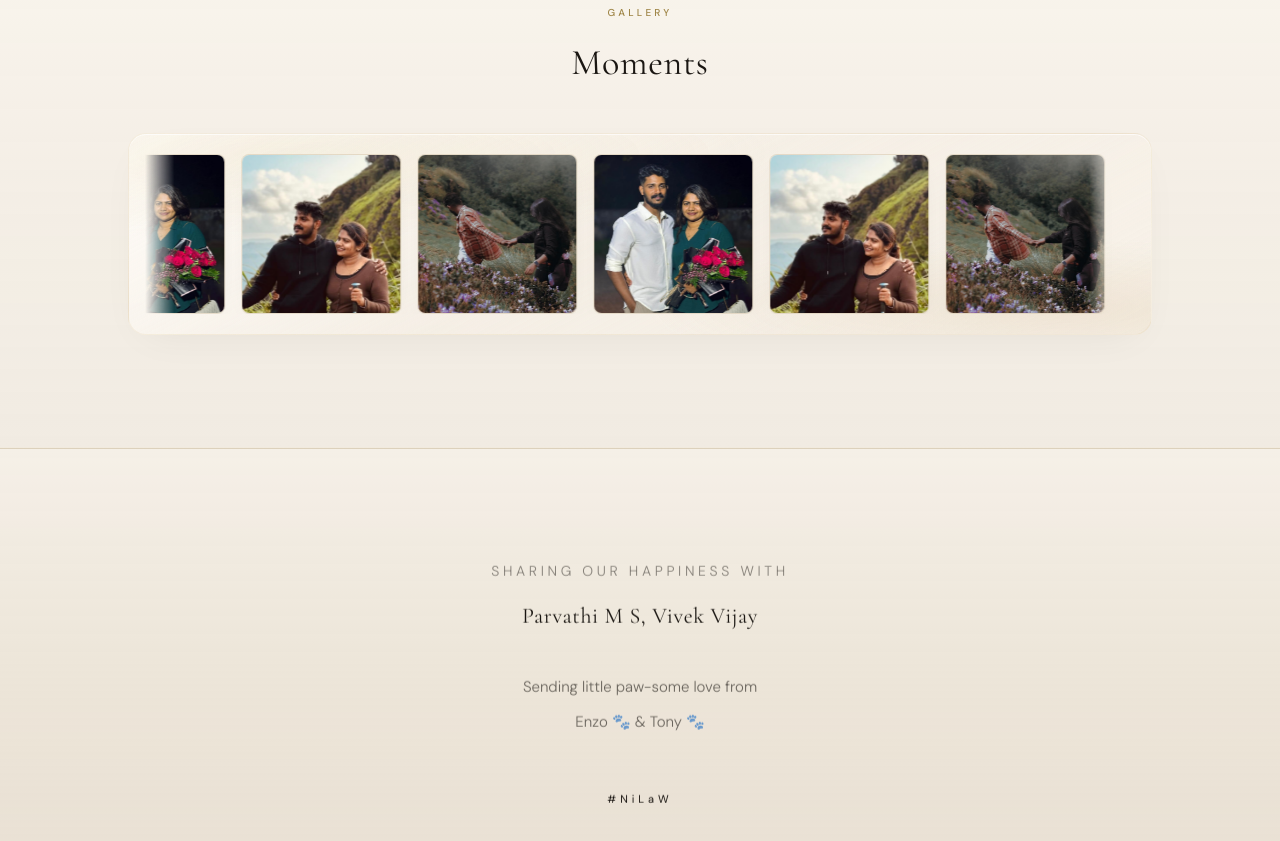
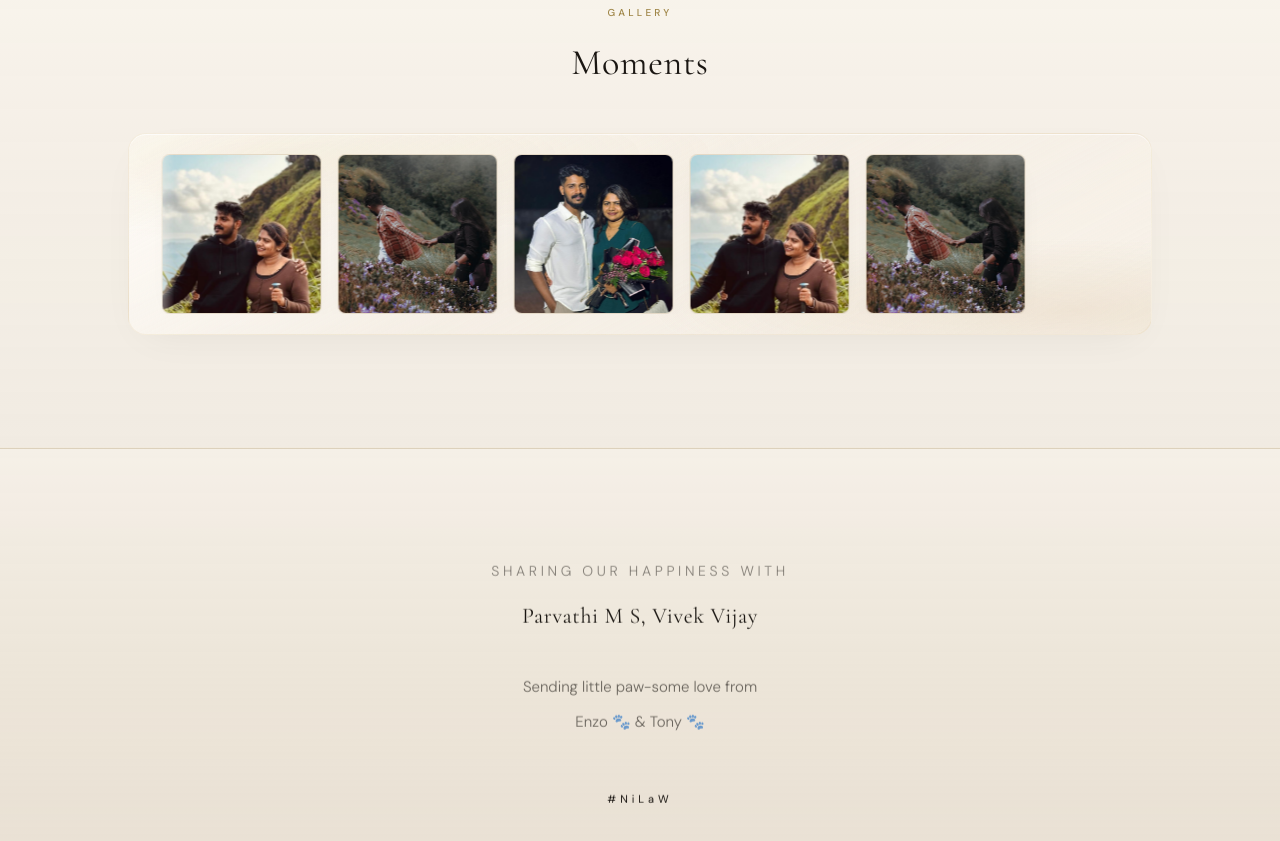
Before and after one commit to lakshmi-m-s/NiLaW, a React (Vite) app: page / in a window 1280 px wide. Shown: the part 3700-4541 px from the top of the page. Built offline with nearby package versions, Linux system fonts and the light colour scheme; the HTML template or start-up script is replaced by a standard one; a web font is replaced by a local one.

Commit message:
gallery belt scroll

```diff
--- a/src/index.css
+++ b/src/index.css
@@ -306,8 +306,14 @@
 
   /* Photo gallery — infinite horizontal belt (duplicate strip + translate -50%) */
   .gallery-marquee-shell {
-    overflow: hidden;
+    overflow-x: auto;
+    overflow-y: hidden;
     width: 100%;
+    overscroll-behavior-x: contain;
+    overscroll-behavior-y: auto;
+    -webkit-overflow-scrolling: touch;
+    scrollbar-width: none;
+    -ms-overflow-style: none;
     mask-image: linear-gradient(
       to right,
       transparent,
@@ -322,6 +328,10 @@
       black 97%,
       transparent
     );
+  }
+
+  .gallery-marquee-shell::-webkit-scrollbar {
+    display: none;
   }
 
   .gallery-marquee-track {
@@ -345,6 +355,10 @@
 
   .gallery-marquee-track:hover {
     animation-play-state: paused;
+  }
+
+  .gallery-marquee-track--scroll-paused {
+    animation-play-state: paused !important;
   }
 
   @keyframes gallery-marquee-scroll {
@@ -378,8 +392,14 @@
     }
 
     .gallery-marquee-shell {
+      overflow: visible;
       mask-image: none;
       -webkit-mask-image: none;
+      scrollbar-width: none;
+    }
+
+    .gallery-marquee-shell::-webkit-scrollbar {
+      display: none;
     }
   }
 }
--- a/src/sections/PhotoGallery.tsx
+++ b/src/sections/PhotoGallery.tsx
@@ -1,4 +1,4 @@
-import { useEffect, useMemo, useState } from "react";
+import { useCallback, useEffect, useMemo, useRef, useState } from "react";
 import { Reveal } from "../components/Reveal";
 import { GALLERY_IMAGE_PATHS } from "../config/galleryImages";
 
@@ -53,7 +53,38 @@ export function PhotoGallery() {
   /** Two copies for seamless -50% loop (N ≥ 2); two tiles for N === 1 */
   const beltPaths = useMemo(() => [...paths, ...paths], [paths]);
 
-  const durationSec = paths.length === 1 ? 30 : paths.length * 14;
+  const durationSec = paths.length === 1 ? 15 : paths.length * 7;
+
+  const beltShellRef = useRef<HTMLDivElement>(null);
+  const beltIdleTimerRef = useRef<ReturnType<typeof setTimeout>>();
+  const [beltScrollPaused, setBeltScrollPaused] = useState(false);
+
+  const clearBeltIdleTimer = useCallback(() => {
+    if (beltIdleTimerRef.current) clearTimeout(beltIdleTimerRef.current);
+  }, []);
+
+  const scheduleBeltResume = useCallback(() => {
+    clearBeltIdleTimer();
+    beltIdleTimerRef.current = setTimeout(() => {
+      const el = beltShellRef.current;
+      if (el && el.scrollLeft === 0) setBeltScrollPaused(false);
+    }, 1800);
+  }, [clearBeltIdleTimer]);
+
+  const onBeltShellScroll = useCallback(() => {
+    const el = beltShellRef.current;
+    if (!el) return;
+    if (el.scrollLeft !== 0) {
+      clearBeltIdleTimer();
+      setBeltScrollPaused(true);
+    } else {
+      scheduleBeltResume();
+    }
+  }, [scheduleBeltResume, clearBeltIdleTimer]);
+
+  useEffect(() => {
+    return () => clearBeltIdleTimer();
+  }, [clearBeltIdleTimer]);
 
   return (
     <section className="section-gradient-invite border-y border-gold/10 px-4 py-16 sm:px-6 sm:py-20 md:px-12 md:py-28">
@@ -68,7 +99,7 @@ export function PhotoGallery() {
             </h2>
           </div>
 
-          <div className="reveal-panel mt-10 overflow-hidden py-4 sm:mt-12 sm:py-5 -mx-2 sm:-mx-3 md:mx-0">
+          <div className="reveal-panel mt-10 overflow-x-visible overflow-y-hidden py-4 sm:mt-12 sm:py-5 -mx-2 sm:-mx-3 md:mx-0">
             {prefersReducedMotion ? (
               <ul className="flex list-none flex-wrap justify-center gap-3 sm:gap-4 md:gap-5">
                 {paths.map((path, i) => (
@@ -78,11 +109,15 @@ export function PhotoGallery() {
                 ))}
               </ul>
             ) : (
-              <div className="gallery-marquee-shell -mx-1 sm:-mx-2">
+              <div
+                ref={beltShellRef}
+                className="gallery-marquee-shell -mx-1 sm:-mx-2"
+                onScroll={onBeltShellScroll}
+              >
                 <div
                   className={`gallery-marquee-track ${
                     paths.length === 1 ? "gallery-marquee-track--single" : "gallery-marquee-track--loop"
-                  }`}
+                  }${beltScrollPaused ? " gallery-marquee-track--scroll-paused" : ""}`}
                   style={{ animationDuration: `${durationSec}s` }}
                 >
                   {beltPaths.map((path, i) => (
```
